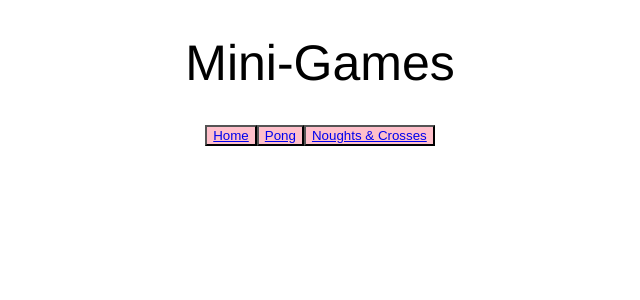
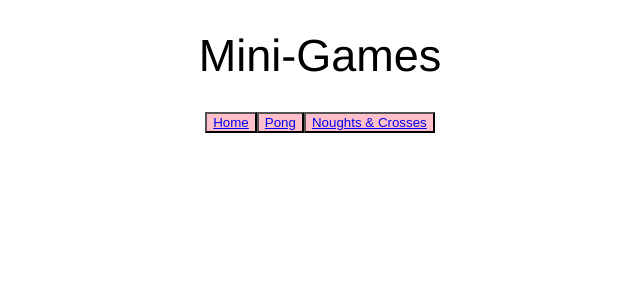
Before and after one commit to bellaroyle/mini-games, a React (Create React App) app: page / in a window 1280 px wide. Shown: the top 300 px of the page, without its empty margins (320-960 px from the left). Built offline with nearby package versions, Linux system fonts and the light colour scheme.

Commit message:
removed remaining animation css

```diff
--- a/src/App.css
+++ b/src/App.css
@@ -5,13 +5,10 @@
 body {
   text-align: center;
   font-family: 'Helvetica';
-  animation: backgroundColor 10s;
-  animation-iteration-count: infinite;
-  animation-timing-function: linear;
 }
 
 h1 {
   font-weight: 500;
-  font-size: 50px;
+  font-size: 45px;
   font-family: 'Helvetica';
 }
```
